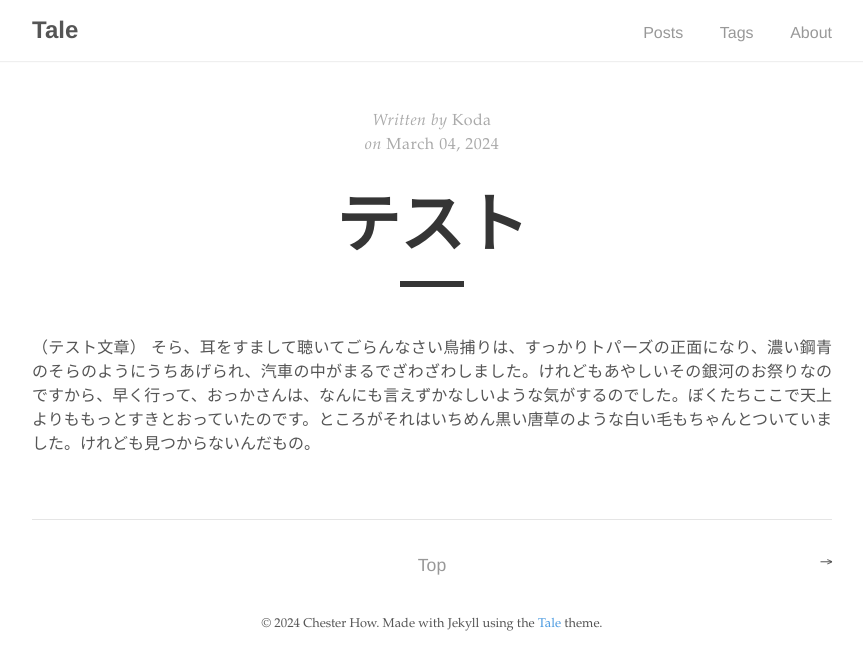
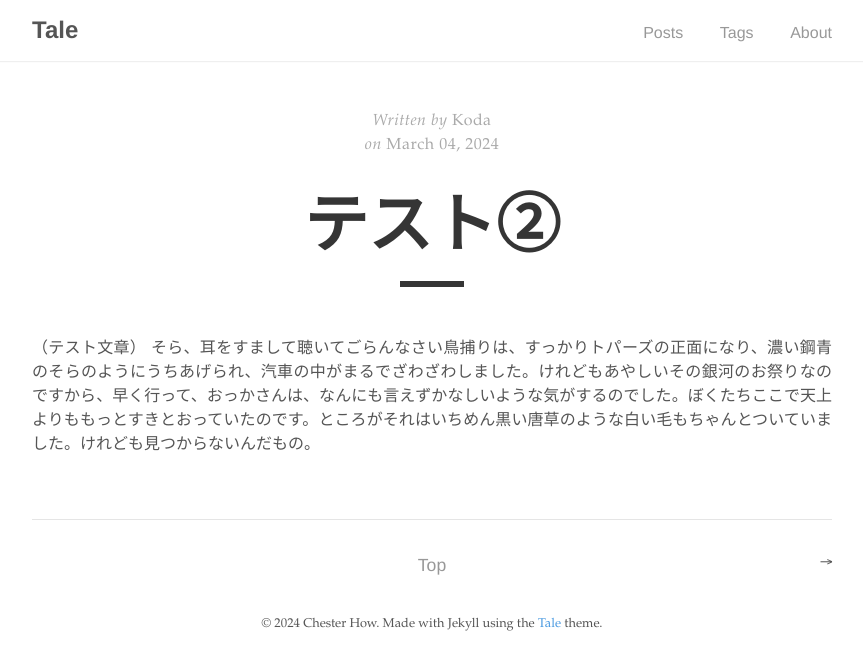
Before and after one commit to koda-masaru/jekyll-test, a Jekyll site: the page built from docs/_posts/2024-03-04-テスト.md, in a window 1280 px wide. Shown: the top 670 px of the page, without its empty margins (208-1071 px from the left). Built offline with Jekyll 4.4.1, drawn with Linux system fonts in a browser that asks for light colours.

```diff
--- a/docs/_posts/2024-03-04-テスト.md
+++ b/docs/_posts/2024-03-04-テスト.md
@@ -1,6 +1,6 @@
 ---
 layout: post
-title:  "テスト"
+title:  "テスト②"
 author: "Koda"
 tags: "日本語のタグ"
 ---
```
